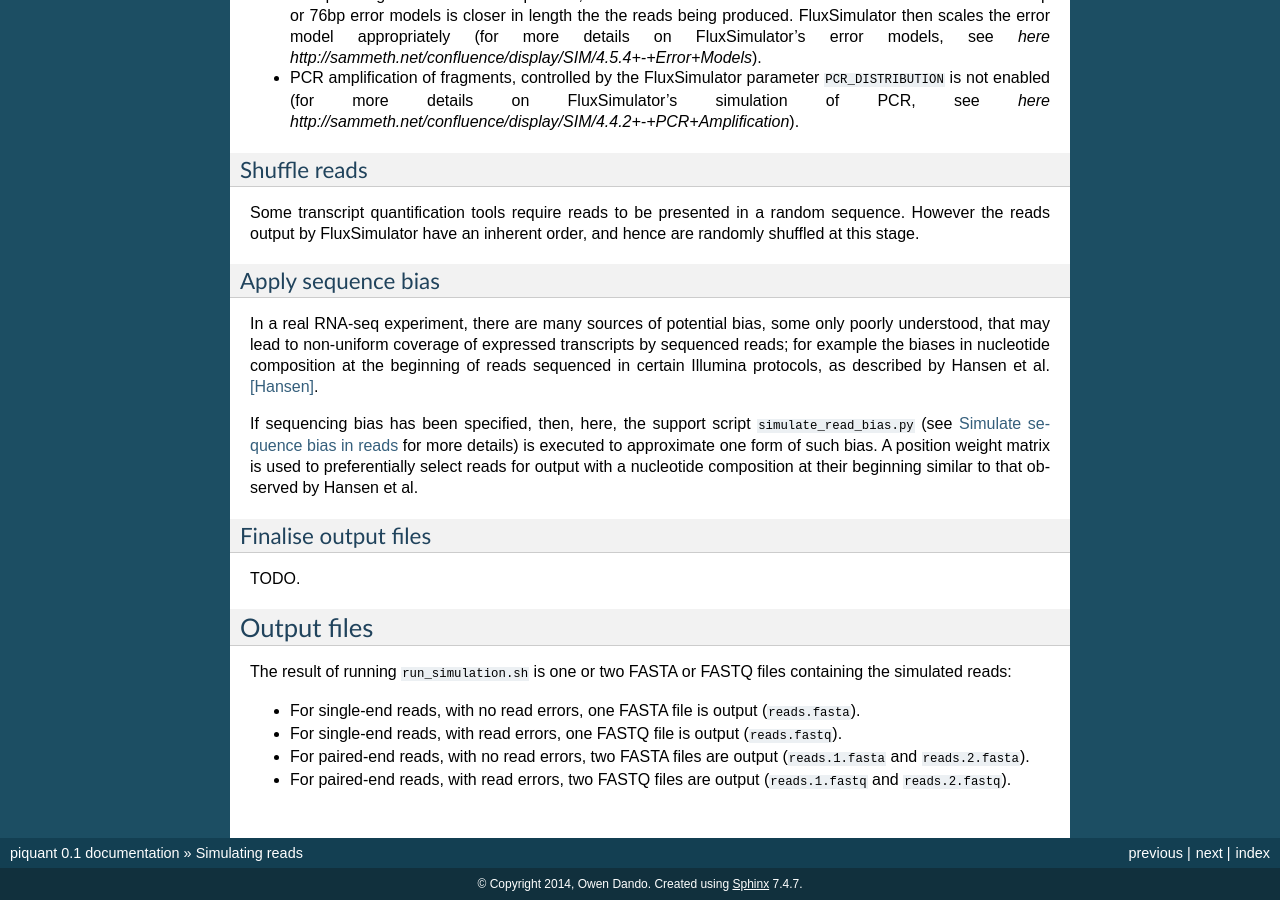
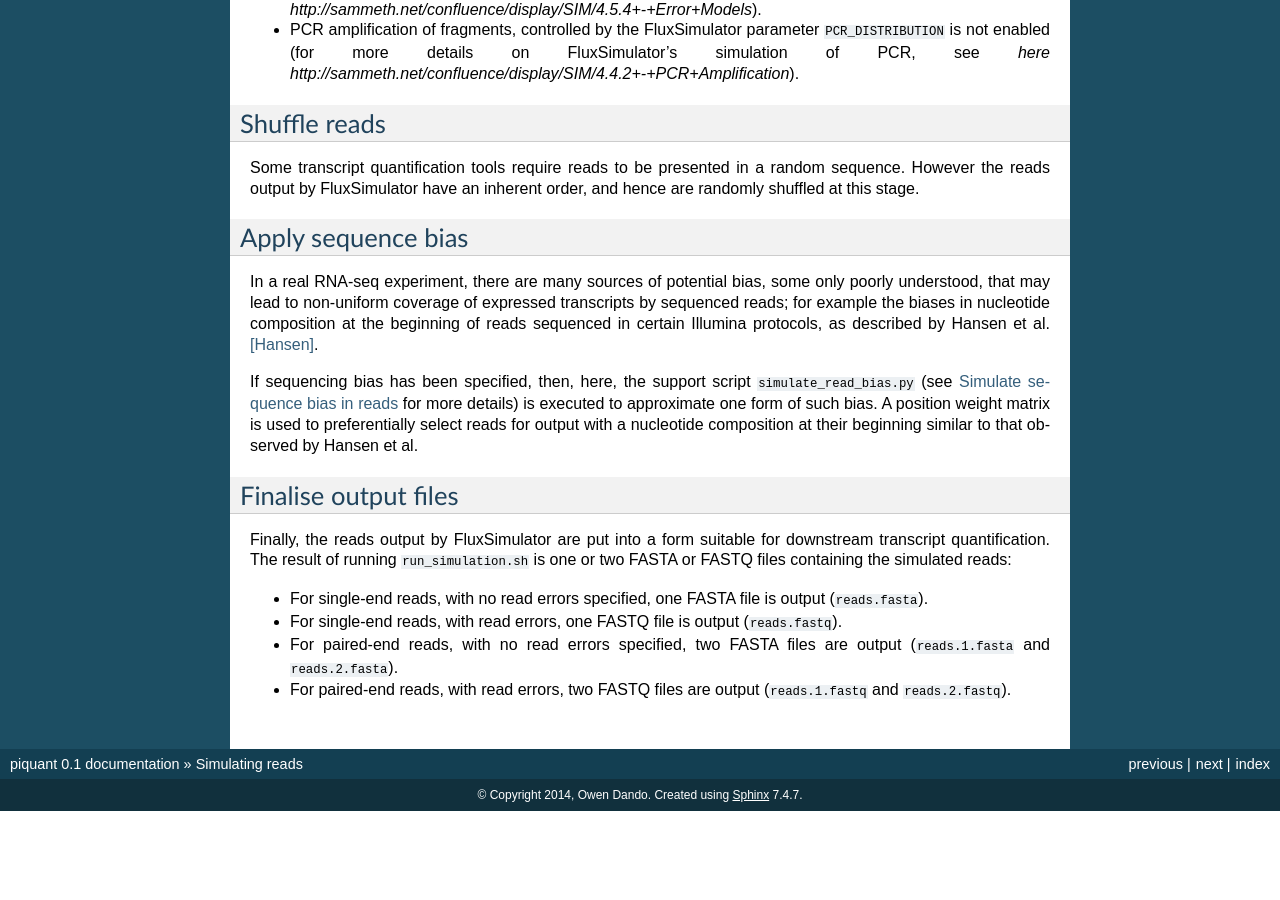
Before and after one commit to lweasel/piquant, a Sphinx documentation site: the page built from docs/simulation.rst, in a window 1280 px wide and 900 px high, scrolled down 847 px. Built offline with Sphinx 7.4.7, drawn with Linux system fonts in a browser that asks for light colours; after the commit the page ends 1658 px from its top, so only the background shows below that; some of the changed text lies outside the part shown.

Commit message:
Add section "Finalise output files".

```diff
--- a/docs/simulation.rst
+++ b/docs/simulation.rst
@@ -46,14 +43,9 @@ If sequencing bias has been specified, then, here, the support script ``simulate
 Finalise output files
 ^^^^^^^^^^^^^^^^^^^^^
 
-TODO.
+Finally, the reads output by FluxSimulator are put into a form suitable for downstream transcript quantification.  The result of running ``run_simulation.sh`` is one or two FASTA or FASTQ files containing the simulated reads:
 
-Output files
-------------
-
-The result of running ``run_simulation.sh`` is one or two FASTA or FASTQ files containing the simulated reads:
-
-* For single-end reads, with no read errors, one FASTA file is output (``reads.fasta``).
+* For single-end reads, with no read errors specified, one FASTA file is output (``reads.fasta``).
 * For single-end reads, with read errors, one FASTQ file is output (``reads.fastq``).
-* For paired-end reads, with no read errors, two FASTA files are output (``reads.1.fasta`` and ``reads.2.fasta``).
+* For paired-end reads, with no read errors specified, two FASTA files are output (``reads.1.fasta`` and ``reads.2.fasta``).
 * For paired-end reads, with read errors, two FASTQ files are output (``reads.1.fastq`` and ``reads.2.fastq``).
```
Also changed, not shown: other parts of docs/simulation.rst (+0 -3 lines).
